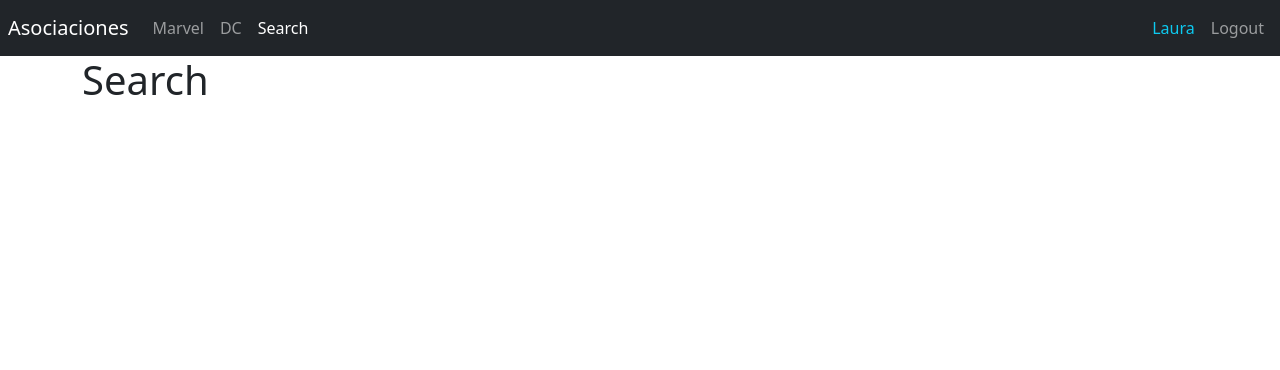
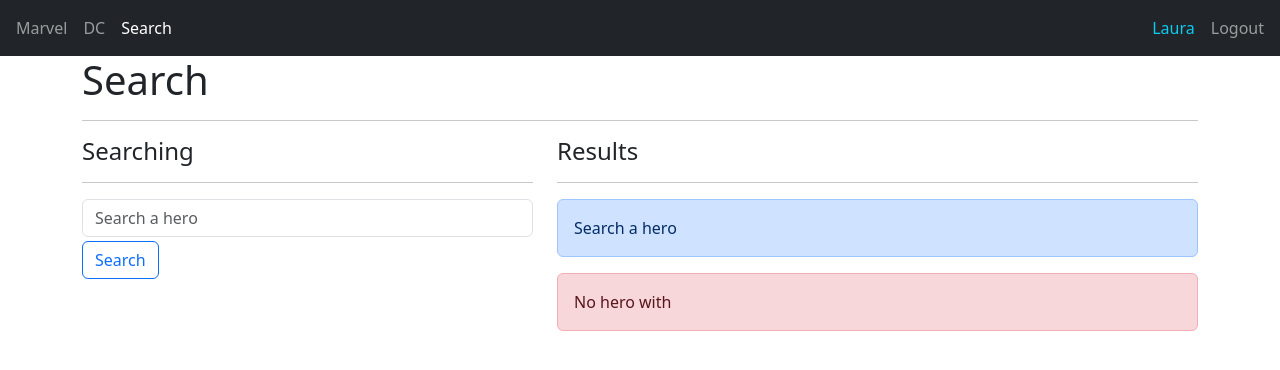
Before and after one commit to mbernallaura/Heroes-SPA, a React (Vite) app: page /search in a window 1280 px wide. Shown: the top 370 px of the page. Built offline with nearby package versions, Linux system fonts and the light colour scheme.

Commit message:
Utilizar el useForm creado

```diff
--- a/src/heroes/pages/SearchPage.jsx
+++ b/src/heroes/pages/SearchPage.jsx
@@ -1,7 +1,62 @@
-
+import { useLocation, useNavigate } from "react-router-dom";
+import { useForm } from "../../hooks/useForm";
+import queryString from "query-string"
+import { HeroCard } from "../components";
 
 export const SearchPage = () => {
+  const navigate = useNavigate();
+  const location = useLocation();
+  const { q = '' } = queryString.parse(location.search);
+
+  const { searchText, onInputChange }= useForm({
+    searchText: ''
+  });
+
+  const onSearchSubimt = (event) =>{
+    event.preventDefault();
+    if( searchText.trim().length <=1 ) return;
+    navigate(`?q=${ searchText }`)
+  }
+
   return (
-    <h1>Search</h1>
+    <>
+      <h1>Search</h1>
+      <hr />
+      <div className="row">
+        <div className="col-5">
+          <h4>Searching</h4>
+          <hr />
+          <form onSubmit={ onSearchSubimt }>
+            <input
+              type="text"
+              placeholder="Search a hero"
+              className="form-control"
+              name="searchText"
+              autoComplete="off"
+              value={ searchText }
+              onChange={ onInputChange }
+            />
+
+            <button className="btn btn-outline-primary mt-1">Search</button>
+          </form>
+        </div>
+
+        <div className="col-7">
+          <h4>Results</h4>
+          <hr />
+          <div className="alert alert-primary">
+            Search a hero
+          </div>
+
+          <div className="alert alert-danger">
+            No hero with <b>{ q }</b>
+          </div>
+
+          {/* <HeroCard/> */}
+
+        </div>
+      </div>
+
+    </>
   )
 }
--- /dev/null
+++ b/src/hooks/useForm.js
@@ -0,0 +1,25 @@
+import { useState } from 'react';
+
+export const useForm = ( initialForm = {} ) => {
+
+    const [ formState, setFormState ] = useState( initialForm );
+
+    const onInputChange = ({ target }) => {
+        const { name, value } = target;
+        setFormState({
+            ...formState,
+            [ name ]: value
+        });
+    }
+
+    const onResetForm = () => {
+        setFormState( initialForm );
+    }
+
+    return {
+        ...formState,
+        formState,
+        onInputChange,
+        onResetForm,
+    }
+}
--- a/src/ui/components/Navbar.jsx
+++ b/src/ui/components/Navbar.jsx
@@ -11,14 +11,6 @@ export const Navbar = () => {
     }
     return (
         <nav className="navbar navbar-expand-sm navbar-dark bg-dark p-2">
-
-            <Link
-                className="navbar-brand"
-                to="/"
-            >
-                Asociaciones
-            </Link>
-
             <div className="navbar-collapse">
                 <div className="navbar-nav">
 
```
